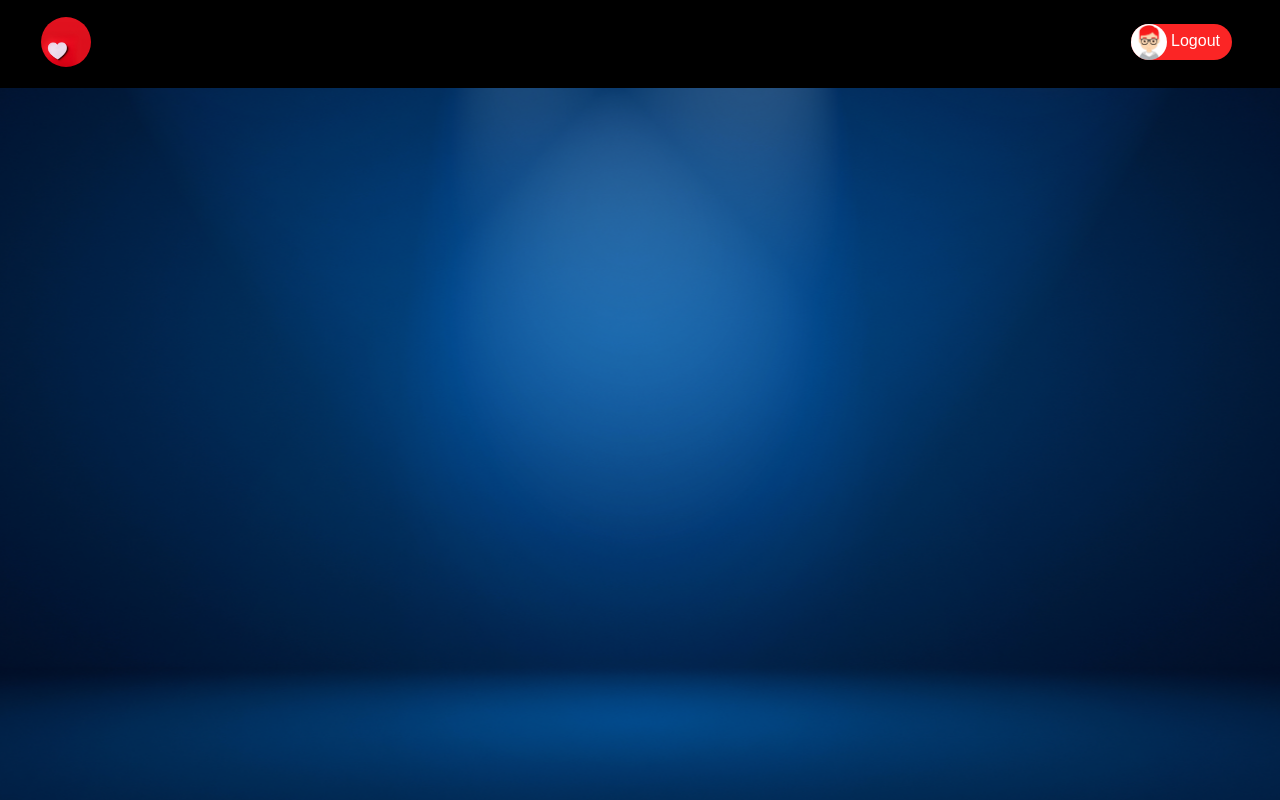
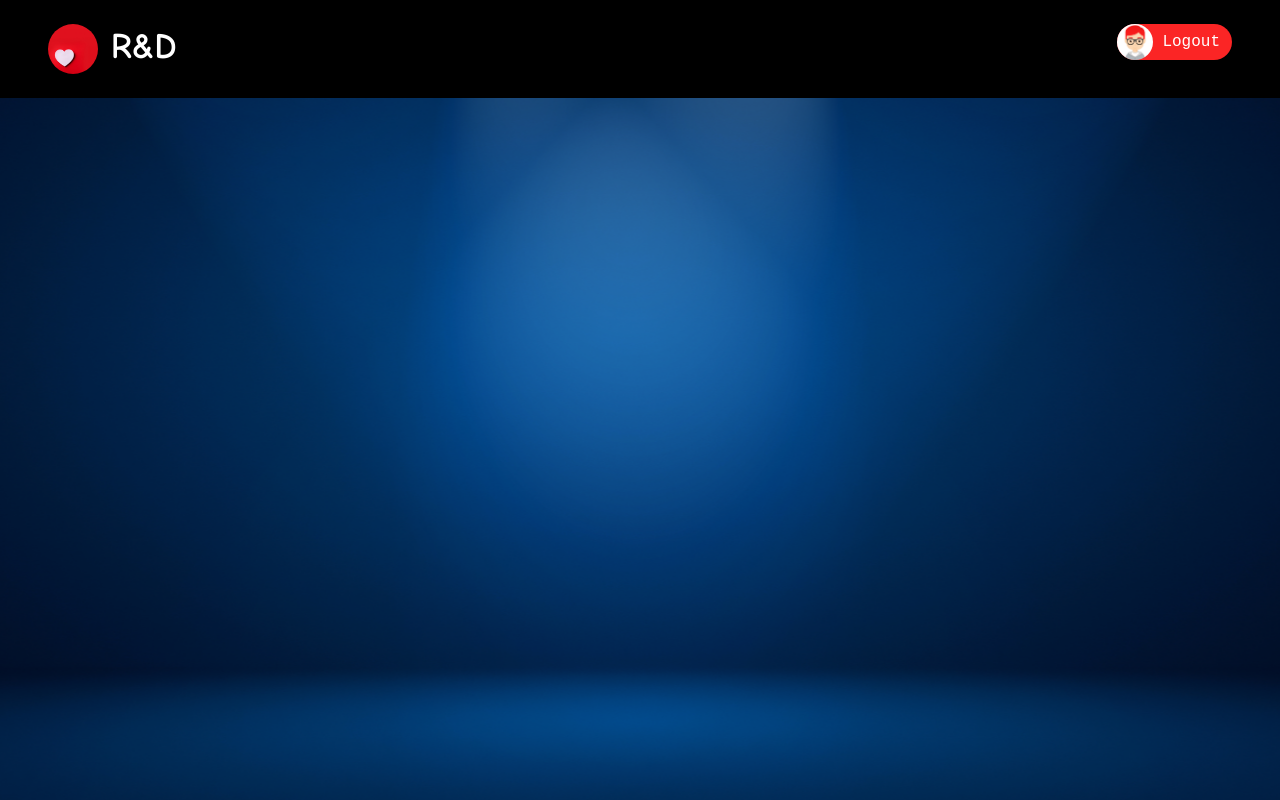
Before and after one commit to maithinh95/html-login-form, a plain HTML site: page application/home/index.html in a window 1280 px wide. Drawn offline with Linux system fonts and the light colour scheme.

Commit message:
css font* done

```diff
--- a/application/css/style.css
+++ b/application/css/style.css
@@ -4,7 +4,7 @@ body {
     background: url(../static/images/background.png);
     background-size: auto;
     background-position: top;
-    font-family: sans-serif;
+    font-family: 'Courier New', Courier, sans-serif;
 }
 
 .topnav {
@@ -18,15 +18,30 @@ body {
     position: absolute;
 }
 
-.logo {
+.topnav-home {
+    width: auto;
+    height: 50px;
+    margin: calc(42px - 18px - 12px);
+    padding: 0px;
+    border-radius: 50%;
+    float: left;
+    background: none;
+    color: #fff;
+
+    text-decoration: none;
+    font-family: 'Comic Sans MS';
+    font-size: 36px;
+    font-weight: bold;
+}
+
+.topnav-home img {
     width: 50px;
     height: 50px;
-    margin: calc(42px - 25px - 12px);
-    padding: 0px;
     border-radius: 50%;
+    vertical-align: middle;
 }
 
-.topnav a {
+.topnav-logout {
     width: auto;
     height: 36px;
     margin: calc(42px - 18px - 12px);
@@ -40,13 +55,13 @@ body {
     font-size: 16px;
 }
 
-.topnav a:hover {
+.topnav-logout:hover {
     cursor: pointer;
     background: #ffc107;
     color: #000;
 }
 
-.topnav a img {
+.topnav-logout img {
     width: 36px;
     height: 36px;
     border-radius: 50%;
@@ -56,7 +71,11 @@ body {
 
 /* Add responsiveness - will automatically display the navbar vertically instead of horizontally on screens less than 500 pixels */
 @media screen and (max-width: 500px) {
-    .topnav a {
+    .topnav-home {
+        float: none;
+        display: block;
+    }
+    .topnav-logout {
         float: none;
         display: block;
     }
--- a/application/home/index.html
+++ b/application/home/index.html
@@ -13,11 +13,10 @@
 
 <body>
     <div class="topnav">
-        <img src="../static/images/logo-heart.png" title="logo.png" class="logo">
-        <!-- <div class="logout-button"> -->
-        <a href="/login/logout.html">
+        <a href="#"  class="topnav-home">
+            <img src="../static/images/logo-heart.png" title="logo.png"> R&amp;D</a>
+        <a href="/login/logout.html" class="topnav-logout">
             <img src="../static/images/avatar.png" title="logout-icon.png"> Logout</a>
-        <!-- </div> -->
     </div>
 </body>
 
```
